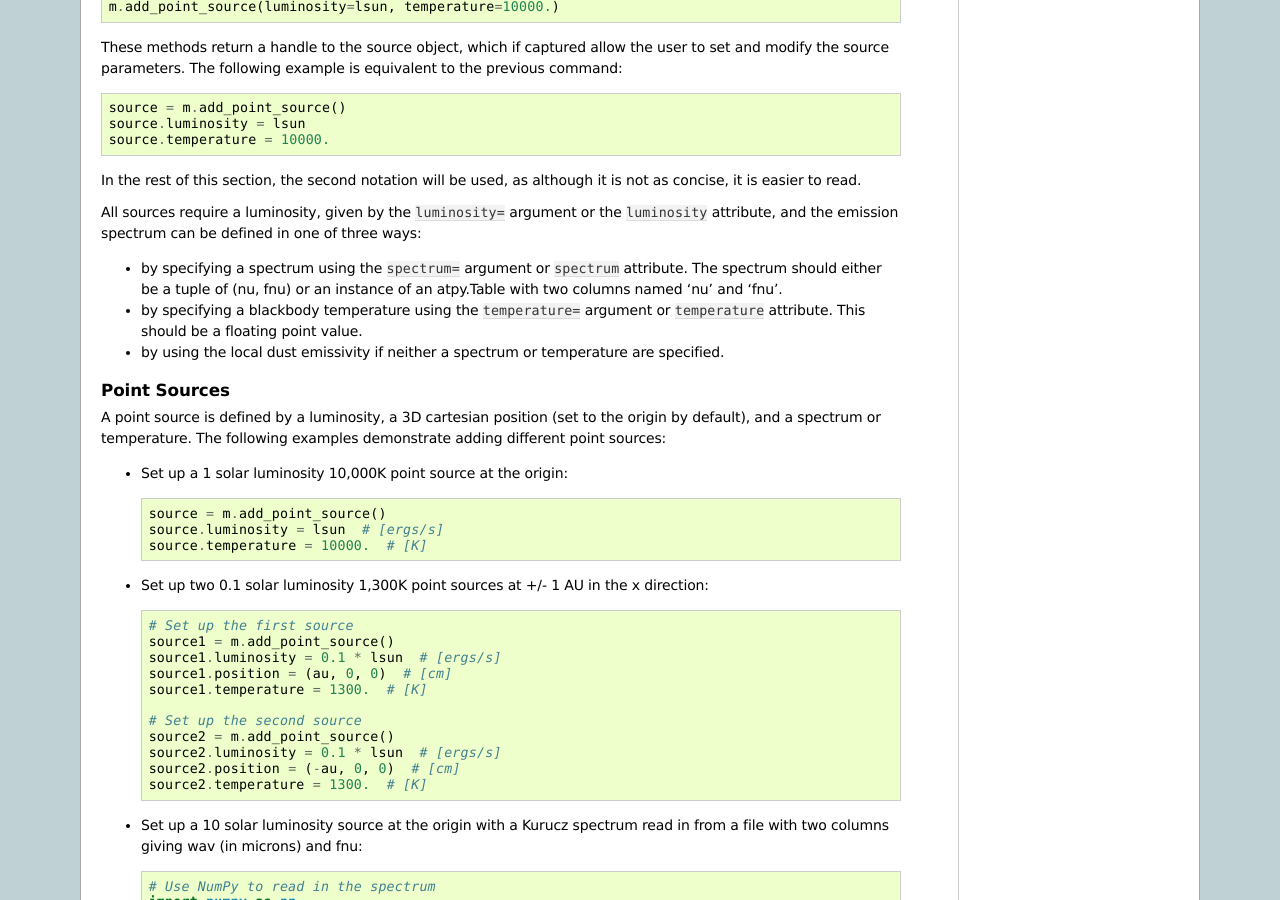
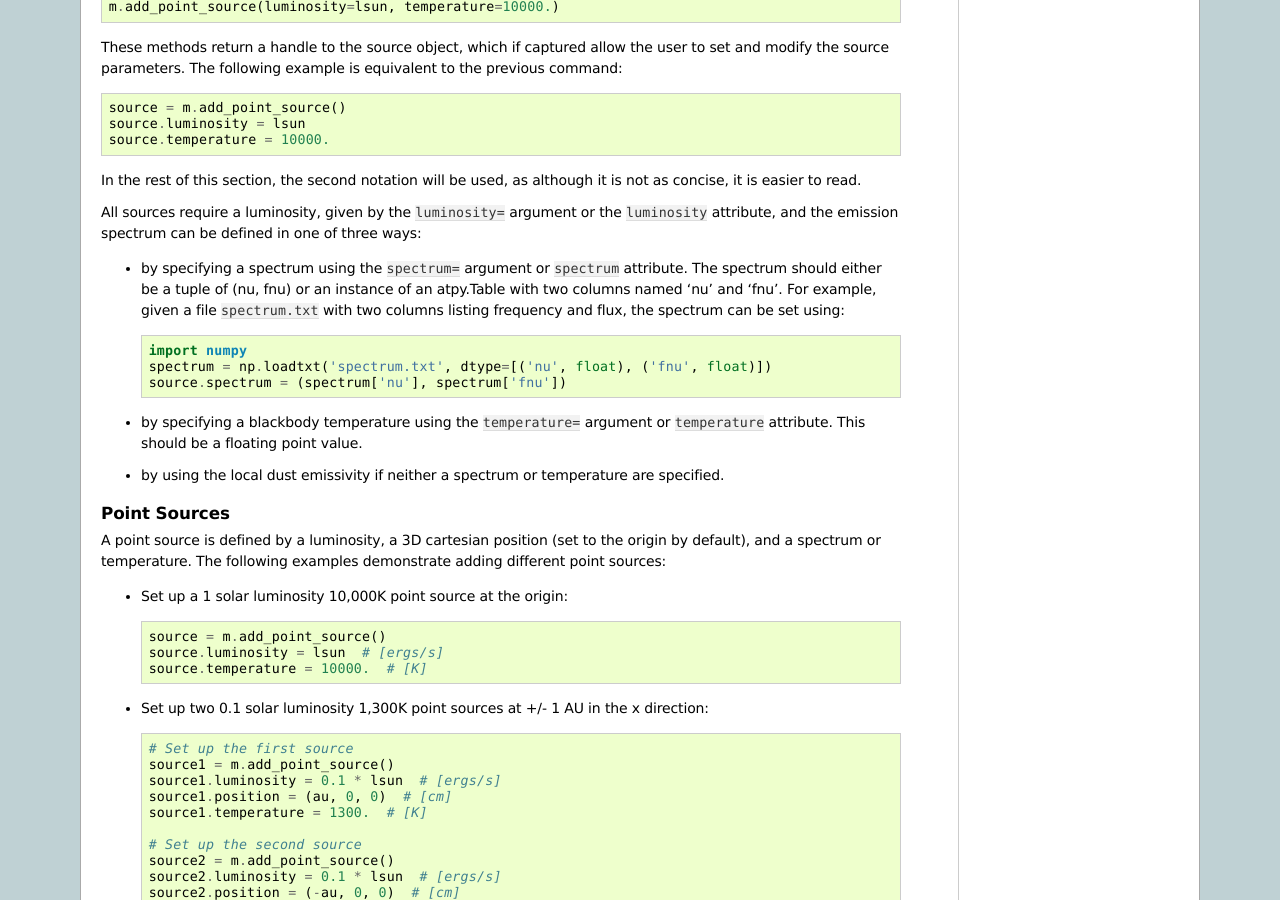
Before and after one commit to hyperion-rt/hyperion, a Sphinx documentation site: the page built from documentation/source/model.rst, in a window 1280 px wide and 900 px high, scrolled down 3249 px. Built offline with Sphinx 7.4.7, drawn with Linux system fonts in a browser that asks for light colours; formulas are drawn with MathJax 3.

Commit message:
Added example for setting a spectrum

```diff
--- a/documentation/source/model.rst
+++ b/documentation/source/model.rst
@@ -205,7 +205,14 @@ three ways:
 
 * by specifying a spectrum using the ``spectrum=`` argument or ``spectrum``
   attribute. The spectrum should either be a tuple of (nu, fnu) or an instance
-  of an atpy.Table with two columns named 'nu' and 'fnu'.
+  of an atpy.Table with two columns named 'nu' and 'fnu'. For example, given a
+  file ``spectrum.txt`` with two columns listing frequency and flux, the
+  spectrum can be set using::
+
+    import numpy
+    spectrum = np.loadtxt('spectrum.txt', dtype=[('nu', float), ('fnu', float)])
+    source.spectrum = (spectrum['nu'], spectrum['fnu'])
+
 * by specifying a blackbody temperature using the ``temperature=`` argument or
   ``temperature`` attribute. This should be a floating point value.
 * by using the local dust emissivity if neither a spectrum or temperature are
```
